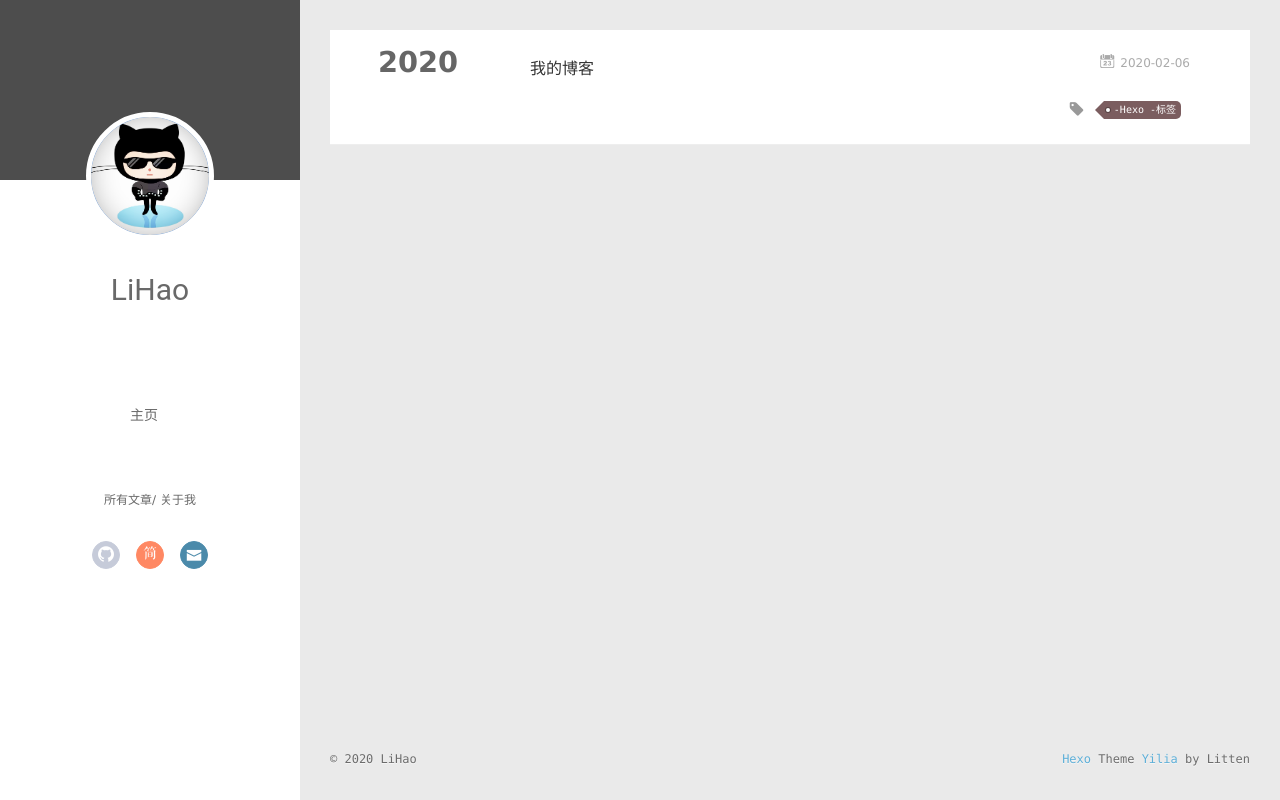
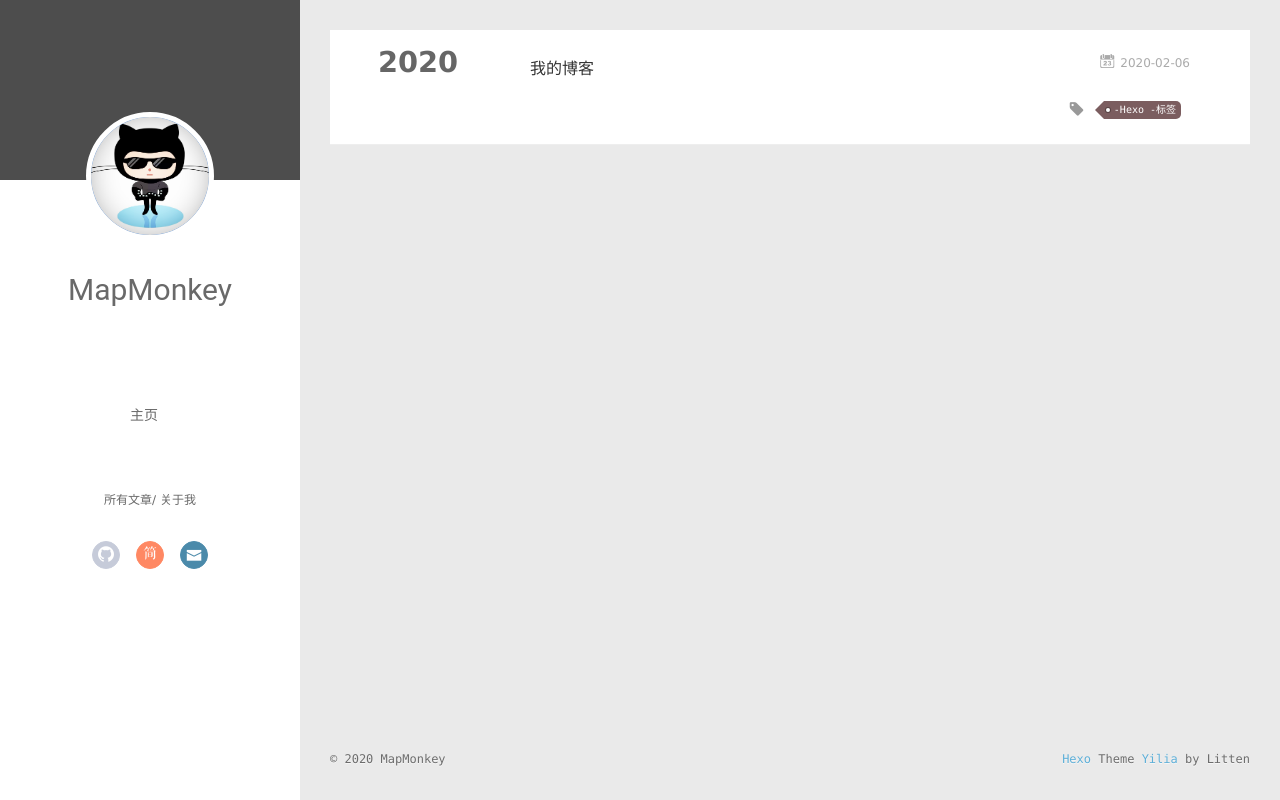
Before and after one commit to lihaogis/lihaogis.github.io, a plain HTML site: page archives/2020/02/index.html in a window 1280 px wide. Drawn offline with Linux system fonts and the light colour scheme.

Commit message:
Site updated: 2020-02-06 21:43:26

```diff
--- a/archives/2020/02/index.html
+++ b/archives/2020/02/index.html
@@ -6,17 +6,17 @@
   <meta name="renderer" content="webkit">
   <meta http-equiv="X-UA-Compatible" content="IE=edge" >
   <link rel="dns-prefetch" href="http://yoursite.com">
-  <title>Archives: 2020/2 | Hexo</title>
+  <title>Archives: 2020/2 | MapMonkey</title>
   <meta name="viewport" content="width=device-width, initial-scale=1, maximum-scale=1">
   <meta property="og:type" content="website">
-<meta property="og:title" content="Hexo">
+<meta property="og:title" content="MapMonkey">
 <meta property="og:url" content="http://yoursite.com/archives/2020/02/index.html">
-<meta property="og:site_name" content="Hexo">
+<meta property="og:site_name" content="MapMonkey">
 <meta property="og:locale" content="en_US">
-<meta property="article:author" content="LiHao">
+<meta property="article:author" content="MapMonkey">
 <meta name="twitter:card" content="summary">
 
-    <link rel="alternative" href="/atom.xml" title="Hexo" type="application/atom+xml">
+    <link rel="alternative" href="/atom.xml" title="MapMonkey" type="application/atom+xml">
 
 
     <link rel="icon" href="/favicon.png">
@@ -46,7 +46,7 @@
 			<img src="/assets/headlogo.png" class="js-avatar">
 		</a>
 		<hgroup>
-		  <h1 class="header-author"><a href="/">LiHao</a></h1>
+		  <h1 class="header-author"><a href="/">MapMonkey</a></h1>
 		</hgroup>
 
 
@@ -96,7 +96,7 @@
 				<img src="/assets/headlogo.png" class="js-avatar">
 			</div>
 			<hgroup>
-			  <h1 class="header-author js-header-author">LiHao</h1>
+			  <h1 class="header-author js-header-author">MapMonkey</h1>
 			</hgroup>
 
 
@@ -199,7 +199,7 @@
   <div class="outer">
     <div id="footer-info">
     	<div class="footer-left">
-    		&copy; 2020 LiHao
+    		&copy; 2020 MapMonkey
     	</div>
       	<div class="footer-right">
       		<a href="http://hexo.io/" target="_blank">Hexo</a>  Theme <a href="https://github.com/litten/hexo-theme-yilia" target="_blank">Yilia</a> by Litten
```
Also changed, not shown: 2020/02/06/我的博客/index.html (+7 -7 lines), archives/2020/index.html (+8 -8 lines), archives/index.html (+8 -8 lines), index.html (+8 -8 lines), tags/Hexo-标签/index.html (+8 -8 lines).
